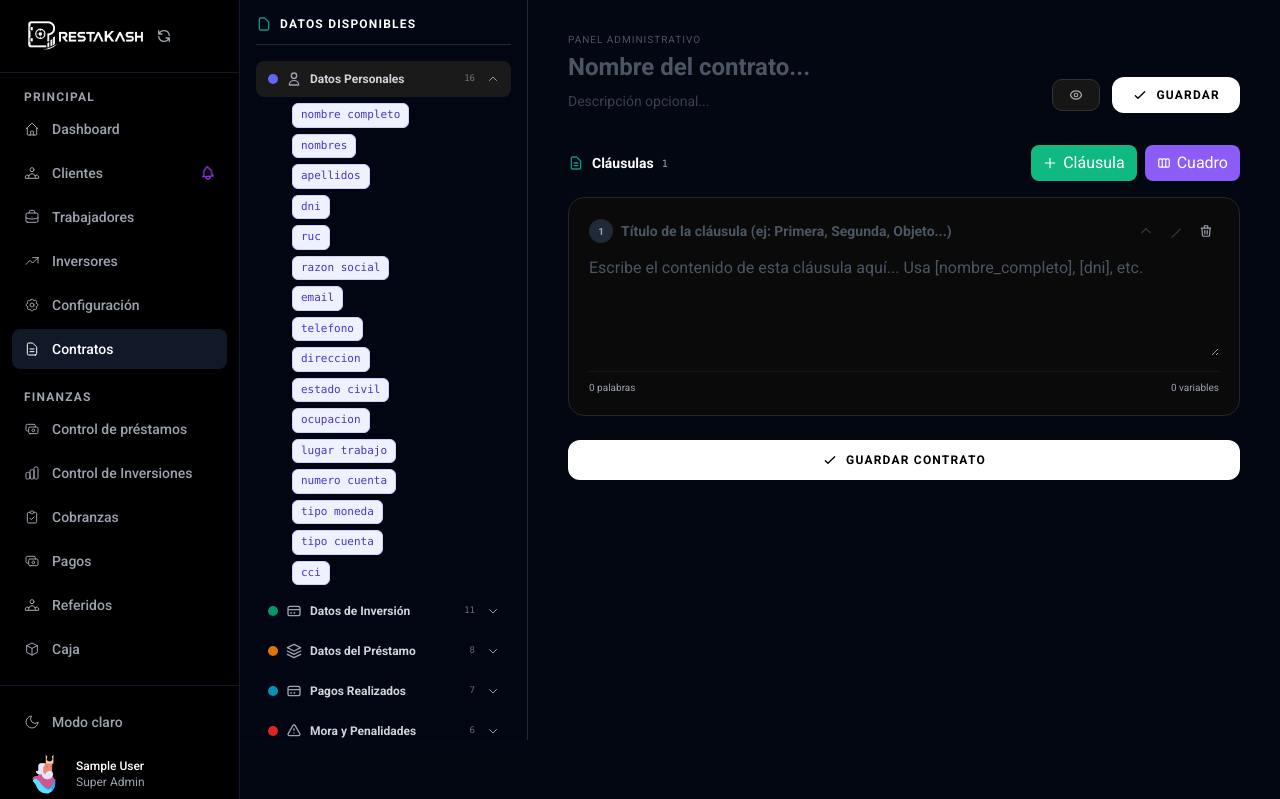
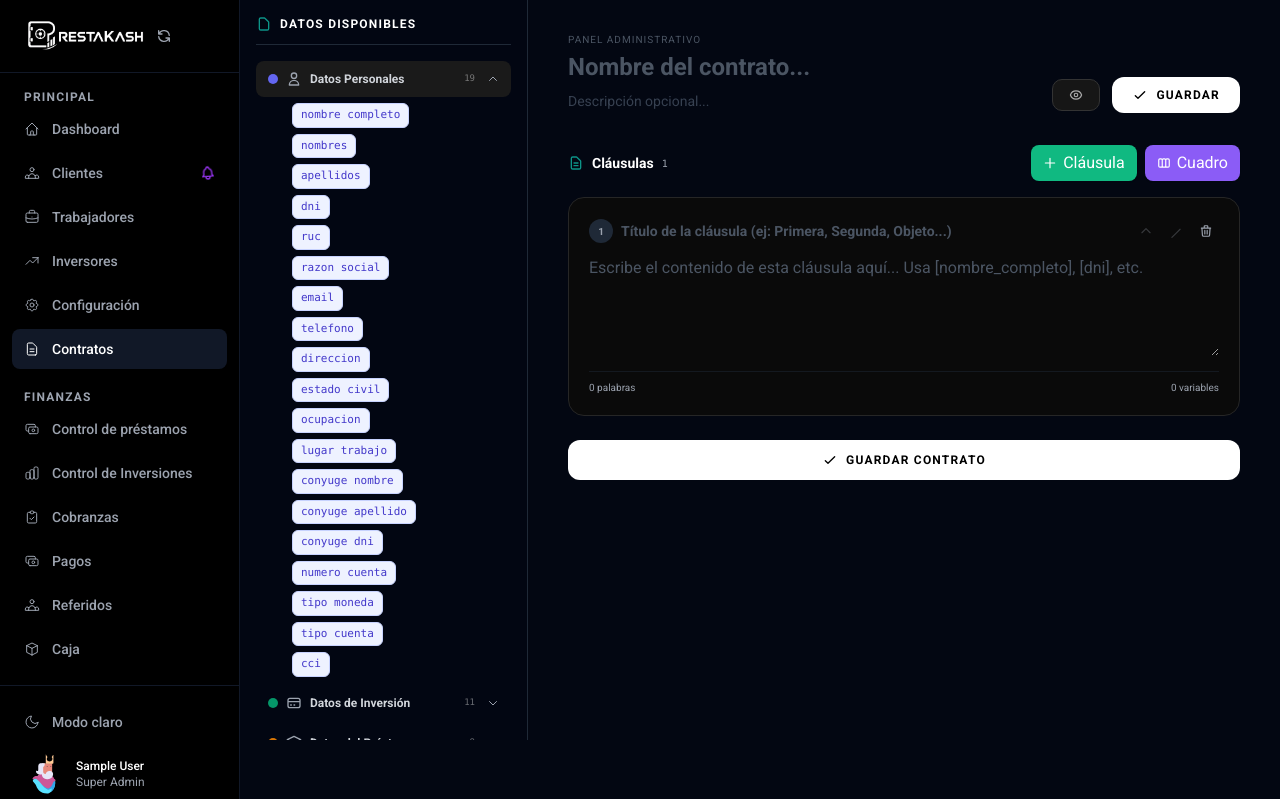
Before and after one commit to AlexQuintana147/PrestaKash, a Laravel app: page /gestion-interna/contratos/crear in a window 1280 px wide. Shown: the top 799 px of the page. Run offline with Laravel 12, Linux system fonts and the light colour scheme; a user stored in the database is signed in; data comes from the database, SQL or seed files in the repository; tables that the repository leaves empty hold one stand-in row (values such as "Sample post"); parts of the project's set-up code (start-up, migrations or seed data) failed here and were passed over; some libraries are stand-ins or nearby versions.

Commit message:
CONTRATOCONYUGUE

```diff
--- a/app/Http/Controllers/SuperAdmin/ContractController.php
+++ b/app/Http/Controllers/SuperAdmin/ContractController.php
@@ -149,6 +149,9 @@ class ContractController extends Controller
             'estado_civil' => 'Casado',
             'ocupacion' => 'Ingeniero de Sistemas',
             'lugar_trabajo' => 'Tecnologías del Perú S.A.C.',
+            'conyuge_nombre' => 'María García',
+            'conyuge_apellido' => 'Luna García',
+            'conyuge_dni' => '87654321',
             'monto_invertido' => 'S/ 10,000.00',
             'monto_deseado' => 'S/ 15,000.00',
             'tasa_retorno_mensual' => '3.5%',
@@ -415,6 +418,9 @@ class ContractController extends Controller
             } : null,
             'ocupacion' => $profile?->job_title,
             'lugar_trabajo' => $profile?->workplace,
+            'conyuge_nombre' => $profile?->spouse_first_name,
+            'conyuge_apellido' => $profile?->spouse_last_name,
+            'conyuge_dni' => $profile?->spouse_dni,
             'empresa_nombre' => CompanySetting::get('company_razon_social') ?? '—',
             'empresa_ruc' => CompanySetting::get('company_ruc') ?? '—',
             'empresa_direccion' => CompanySetting::get('company_address') ?? '—',
--- a/app/Models/Contract.php
+++ b/app/Models/Contract.php
@@ -47,6 +47,9 @@ class Contract extends Model
                     'estado_civil' => ['desc' => 'Estado civil (soltero, casado, etc.)', 'source' => 'ClientProfile.marital_status'],
                     'ocupacion' => ['desc' => 'Profesión u ocupación laboral', 'source' => 'InvestorApplication.occupation / ClientProfile.job_title'],
                     'lugar_trabajo' => ['desc' => 'Nombre de la empresa donde trabaja', 'source' => 'ClientProfile.workplace'],
+                    'conyuge_nombre' => ['desc' => 'Nombre(s) del cónyuge', 'source' => 'ClientProfile.spouse_first_name'],
+                    'conyuge_apellido' => ['desc' => 'Apellidos del cónyuge', 'source' => 'ClientProfile.spouse_last_name'],
+                    'conyuge_dni' => ['desc' => 'DNI del cónyuge', 'source' => 'ClientProfile.spouse_dni'],
                     'numero_cuenta' => ['desc' => 'Número de cuenta bancaria del cliente', 'source' => 'UserDocument.account_number'],
                     'tipo_moneda' => ['desc' => 'Tipo de moneda (soles/dólares)', 'source' => 'UserDocument.currency'],
                     'tipo_cuenta' => ['desc' => 'Tipo de cuenta bancaria (ahorro/corriente)', 'source' => 'UserDocument.account_type'],
--- a/resources/views/superadmin/contracts/create.blade.php
+++ b/resources/views/superadmin/contracts/create.blade.php
@@ -566,6 +566,7 @@ const SAMPLE_DATA = {!! json_encode([
     'email' => 'pepe@correo.com','telefono' => '+51 999 888 777',
     'direccion' => 'Av. Principal 123, Urbanización San Isidro, Lima',
     'estado_civil' => 'Casado','ocupacion' => 'Ingeniero de Sistemas','lugar_trabajo' => 'Tecnologías del Perú S.A.C.',
+    'conyuge_nombre' => 'María García','conyuge_apellido' => 'Luna García','conyuge_dni' => '87654321',
     'numero_cuenta' => '191-1234567890-0-56','tipo_moneda' => 'Soles','tipo_cuenta' => 'Cuenta de Ahorros','cci' => '00219101234567890056',
     'monto_invertido' => 'S/ 10,000.00','monto_deseado' => 'S/ 15,000.00','tasa_retorno_mensual' => '3.5%',
     'plazo_meses' => '12','cuota_mensual' => 'S/ 350.00','fecha_inicio' => '01 de junio de 2026',
--- a/resources/views/superadmin/contracts/edit.blade.php
+++ b/resources/views/superadmin/contracts/edit.blade.php
@@ -591,6 +591,7 @@ const SAMPLE_DATA = {!! json_encode([
     'email' => 'pepe@correo.com','telefono' => '+51 999 888 777',
     'direccion' => 'Av. Principal 123, Urbanización San Isidro, Lima',
     'estado_civil' => 'Casado','ocupacion' => 'Ingeniero de Sistemas','lugar_trabajo' => 'Tecnologías del Perú S.A.C.',
+    'conyuge_nombre' => 'María García','conyuge_apellido' => 'Luna García','conyuge_dni' => '87654321',
     'numero_cuenta' => '191-1234567890-0-56','tipo_moneda' => 'Soles','tipo_cuenta' => 'Cuenta de Ahorros','cci' => '00219101234567890056',
     'monto_invertido' => 'S/ 10,000.00','monto_deseado' => 'S/ 15,000.00','tasa_retorno_mensual' => '3.5%',
     'plazo_meses' => '12','cuota_mensual' => 'S/ 350.00','fecha_inicio' => '01 de junio de 2026',
```
